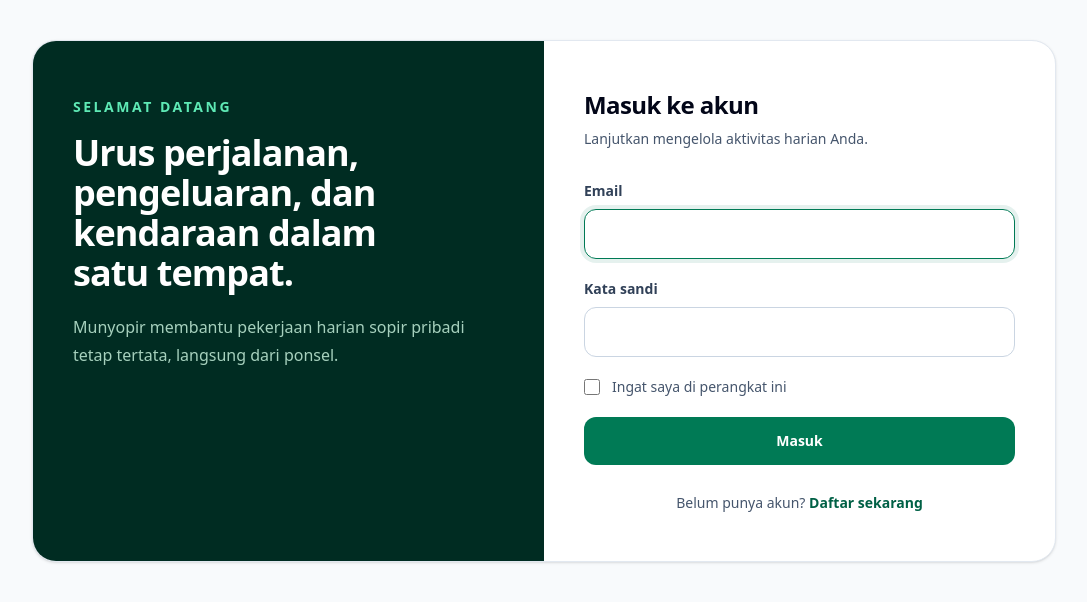
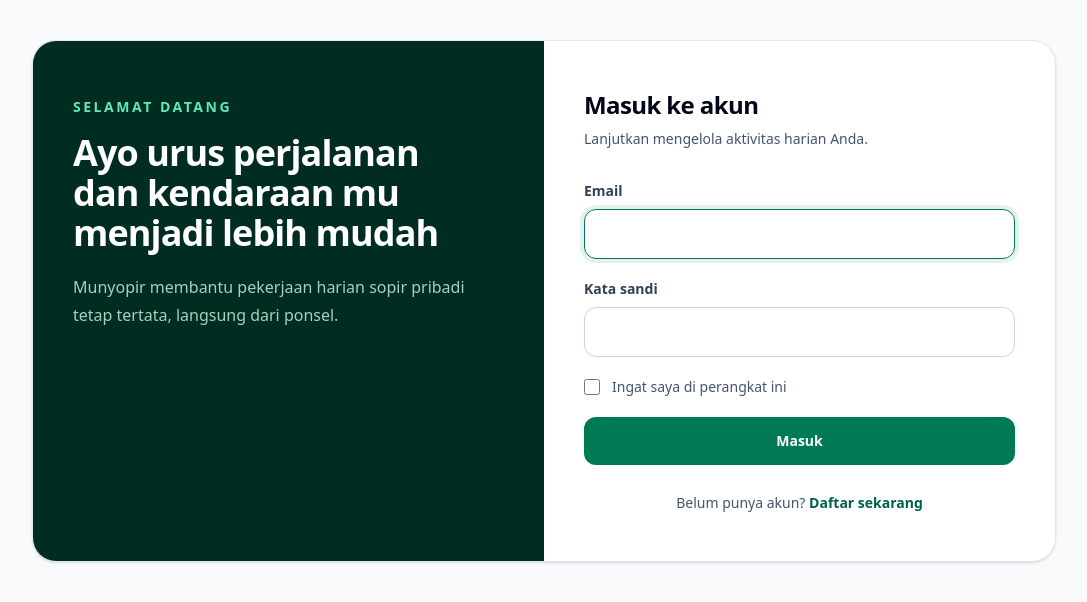
Before and after one commit to hafli-setiawan27/PBAI-Project-Munyopir, a Laravel app: page /login in a window 1280 px wide. Shown: the part 77-679 px from the top of the page, without its empty margins (96-1183 px from the left). Run offline with Laravel 12, Linux system fonts and the light colour scheme; style sheets or scripts are compiled from the project's sources.

Commit message:
Pesan sambutan baru hadir di halaman masuk
Teks utama halaman masuk menampilkan slogan Munyopir yang diminta.

Co-authored-by: Copilot <223556219+Copilot@users.noreply.github.com>

```diff
--- a/munyopir/resources/views/auth/login.blade.php
+++ b/munyopir/resources/views/auth/login.blade.php
@@ -6,7 +6,7 @@
     <div class="mx-auto grid max-w-5xl overflow-hidden rounded-3xl border border-slate-200 bg-white shadow-sm md:grid-cols-2">
         <section class="bg-emerald-950 px-6 py-10 text-white sm:px-10 sm:py-14">
             <p class="text-sm font-semibold uppercase tracking-[0.18em] text-emerald-300">Selamat datang</p>
-            <h1 class="mt-4 max-w-sm text-3xl font-bold tracking-tight sm:text-4xl">Urus perjalanan, pengeluaran, dan kendaraan dalam satu tempat.</h1>
+            <h1 class="mt-4 max-w-sm text-3xl font-bold tracking-tight sm:text-4xl">Ayo urus perjalanan dan kendaraan mu menjadi lebih mudah</h1>
             <p class="mt-5 max-w-md leading-7 text-emerald-100/80">Munyopir membantu pekerjaan harian sopir pribadi tetap tertata, langsung dari ponsel.</p>
         </section>
 
```
